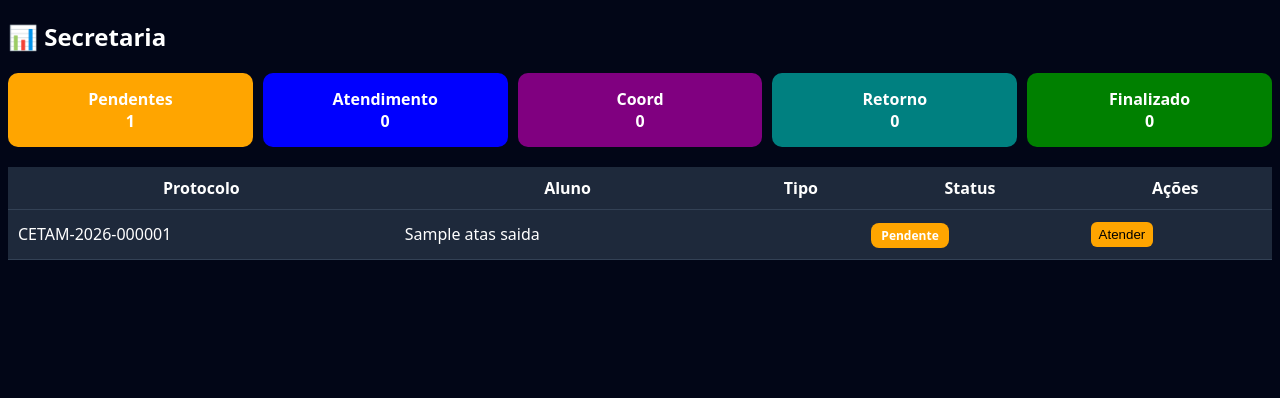
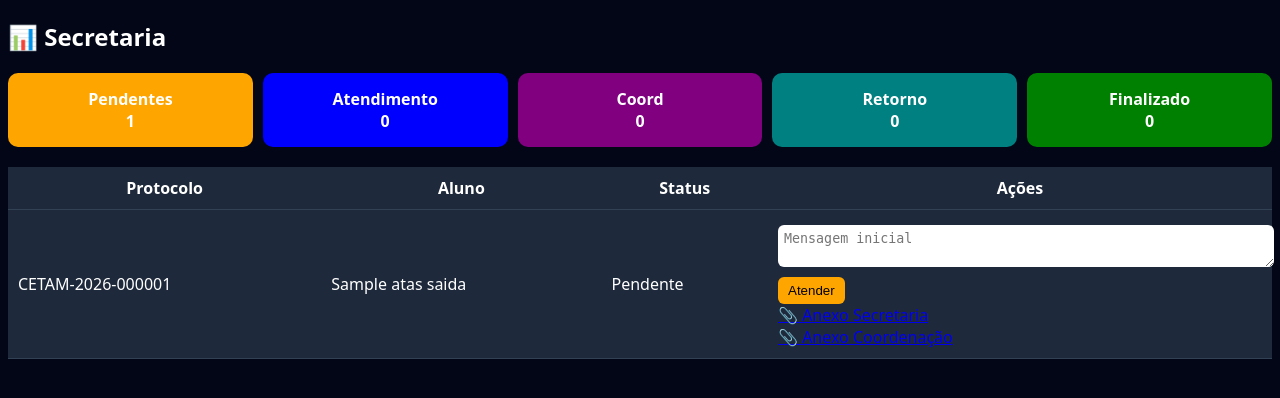
Before and after one commit to thiagoTBA/ata-online, a Flask app: page /secretaria in a window 1280 px wide. Shown: the top 398 px of the page. Run offline with Flask 3, Linux system fonts and the light colour scheme; the visitor is signed in with stand-in values (Sample User, id 1); tables that the repository leaves empty hold one stand-in row (values such as "Sample post"); a database or web service that is not in the repository returns one stand-in record (values such as "Sample title"); some libraries are stand-ins or nearby versions.

Commit message:
REWORK final

```diff
--- a/app.py
+++ b/app.py
@@ -391,7 +391,93 @@ def finalizar(id):
     db.close()
 
     return redirect("/secretaria")
+#-------------------send file secret------------
+@app.route("/secretaria/anexo/<int:id>", methods=["POST"])
+def secretaria_anexo(id):
+    if "user_id" not in session:
+        return redirect("/login")
 
+    if session.get("role") not in ["admin", "secretaria"]:
+        return "Sem permissão", 403
+
+    mensagem = request.form.get("mensagem", "").strip()
+    file = request.files.get("anexo_secretaria")
+
+    if not mensagem and not file:
+        return "Envie mensagem ou anexo", 400
+
+    if mensagem and len(mensagem) > 1000:
+        return "Mensagem muito grande", 400
+
+    db = get_db()
+    cur = db.cursor()
+
+    try:
+        # 🔍 valida protocolo
+        cur.execute("""
+            SELECT aluno_nome, status
+            FROM atas_saida
+            WHERE id=%s AND unidade_atual_id=%s
+        """, (id, session["unidade_id"]))
+
+        row = cur.fetchone()
+        if not row:
+            return "Protocolo não encontrado", 404
+
+        nome, status = row
+
+        if status not in ["EM_ATENDIMENTO", "RETORNADO_SECRETARIA"]:
+            return "Não pode enviar anexo neste estado", 400
+
+        anexo_url = None
+
+        # 📎 upload
+        if file and file.filename:
+            filename = file.filename.lower()
+
+            allowed_ext = ["pdf", "png", "jpg", "jpeg"]
+            ext = filename.split(".")[-1]
+
+            if ext not in allowed_ext:
+                return "Arquivo inválido", 400
+
+            # 🔒 limite de tamanho (5MB)
+            file.seek(0, os.SEEK_END)
+            size = file.tell()
+            file.seek(0)
+
+            if size > 5 * 1024 * 1024:
+                return "Arquivo muito grande (máx 5MB)", 400
+
+            result = cloudinary.uploader.upload(file)
+            anexo_url = result["secure_url"]
+
+        # 🧾 update no banco
+        cur.execute("""
+            UPDATE atas_saida
+            SET mensagem = COALESCE(mensagem, '') || %s,
+                anexo_secretaria = COALESCE(%s, anexo_secretaria)
+            WHERE id=%s AND unidade_atual_id=%s
+        """, (
+            ("\n\n" + mensagem) if mensagem else "",
+            anexo_url,
+            id,
+            session["unidade_id"]
+        ))
+
+        db.commit()
+
+    except Exception as e:
+        db.rollback()
+        return f"Erro: {e}", 500
+
+    finally:
+        cur.close()
+        db.close()
+
+    log_action(session["user_id"], "SECRETARIA_ENVIOU_ANEXO", f"id={id} | aluno={nome}")
+
+    return redirect("/secretaria")
 # ---------------- TRANSMISSÃO ----------------
 @app.route("/tramitar/<int:id>", methods=["POST"])
 def tramitar(id):
@@ -400,37 +486,41 @@ def tramitar(id):
 
     nova_unidade = request.form.get("unidade_id")
 
+    if not nova_unidade:
+        return "Unidade inválida", 400
+
     db = get_db()
     cur = db.cursor()
 
-    # 🔍 valida protocolo + status
-    cur.execute("""
-        SELECT status FROM atas_saida
-        WHERE id=%s AND unidade_atual_id=%s
-    """, (id, session["unidade_id"]))
+    try:
+        cur.execute("""
+            SELECT status FROM atas_saida
+            WHERE id=%s AND unidade_atual_id=%s
+        """, (id, session["unidade_id"]))
 
-    row = cur.fetchone()
-    if not row:
-        return "Protocolo não encontrado", 404
+        row = cur.fetchone()
+        if not row:
+            return "Protocolo não encontrado", 404
 
-    status = row[0]
+        if row[0] != "EM_ATENDIMENTO":
+            return "Só pode tramitar em atendimento", 400
 
-    if status != "EM_ATENDIMENTO":
-        return "Só pode tramitar protocolos em atendimento", 400
+        cur.execute("""
+            UPDATE atas_saida
+            SET unidade_atual_id=%s,
+                status='AGUARDANDO_COORD'
+            WHERE id=%s AND unidade_atual_id=%s AND status='EM_ATENDIMENTO'
+        """, (nova_unidade, id, session["unidade_id"]))
 
-    # ✅ update
-    cur.execute("""
-        UPDATE atas_saida
-        SET unidade_atual_id=%s,
-            status='AGUARDANDO_COORD'
-        WHERE id=%s AND unidade_atual_id=%s
-    """, (nova_unidade, id, session["unidade_id"]))
+        db.commit()
 
-    log_action(session["user_id"], "TRAMITOU", f"id={id} -> unidade={nova_unidade}")
+    except:
+        db.rollback()
+        return "Erro ao tramitar", 500
 
-    db.commit()
-    cur.close()
-    db.close()
+    finally:
+        cur.close()
+        db.close()
 
     return redirect("/secretaria")
 # ---------------- COORDENAÇÃO ----------------
@@ -544,42 +634,51 @@ def atender(id):
     if session.get("role") not in ["admin", "secretaria"]:
         return "Sem permissão", 403
 
+    mensagem = request.form.get("mensagem", "").strip()
+
+    if len(mensagem) > 1000:
+        return "Mensagem muito grande", 400
+
     db = get_db()
     cur = db.cursor()
 
-    # 🔍 valida protocolo + status
-    cur.execute("""
-        SELECT aluno_nome, status FROM atas_saida
-        WHERE id=%s AND unidade_atual_id=%s
-    """, (id, session["unidade_id"]))
+    try:
+        cur.execute("""
+            SELECT aluno_nome FROM atas_saida
+            WHERE id=%s AND unidade_atual_id=%s AND status='PENDENTE'
+        """, (id, session["unidade_id"]))
 
-    row = cur.fetchone()
-    if not row:
-        return "Protocolo não encontrado", 404
+        row = cur.fetchone()
+        if not row:
+            return "Protocolo inválido ou já atendido", 400
 
-    nome, status = row
+        nome = row[0]
 
-    if status != "PENDENTE":
-        return "Só é possível atender protocolos pendentes", 400
+        cur.execute("""
+            UPDATE atas_saida
+            SET atendente=%s,
+                data_atendimento=NOW(),
+                mensagem=%s,
+                status='EM_ATENDIMENTO'
+            WHERE id=%s AND unidade_atual_id=%s AND status='PENDENTE'
+        """, (
+            session["username"],
+            mensagem,
+            id,
+            session["unidade_id"]
+        ))
 
-    # ✅ update
-    cur.execute("""
-        UPDATE atas_saida
-        SET atendente=%s,
-            data_atendimento=NOW(),
-            status='EM_ATENDIMENTO'
-        WHERE id=%s AND unidade_atual_id=%s
-    """, (
-        session["username"],
-        id,
-        session["unidade_id"]
-    ))
+        db.commit()
+
+    except:
+        db.rollback()
+        return "Erro ao atender", 500
+
+    finally:
+        cur.close()
+        db.close()
 
     log_action(session["user_id"], "ATENDEU", f"id={id} | aluno={nome}")
-
-    db.commit()
-    cur.close()
-    db.close()
 
     return redirect("/secretaria")
 # ---------------- PARECER ----------------
@@ -591,48 +690,151 @@ def parecer(id):
     if session.get("role") not in ["admin", "coordenacao"]:
         return "Sem permissão", 403
 
-    parecer = request.form["parecer"]
-    decisao = request.form["status"]
+    parecer = request.form.get("parecer", "").strip()
+    decisao = request.form.get("status")
+
+    if not parecer:
+        return "Parecer obrigatório", 400
+
+    if len(parecer) > 2000:
+        return "Parecer muito grande", 400
 
     db = get_db()
     cur = db.cursor()
 
-    # 🔍 valida status
-    cur.execute("""
-        SELECT status FROM atas_saida
-        WHERE id=%s AND unidade_atual_id=%s
-    """, (id, session["unidade_id"]))
+    try:
+        cur.execute("""
+            SELECT status FROM atas_saida
+            WHERE id=%s AND unidade_atual_id=%s
+        """, (id, session["unidade_id"]))
 
-    row = cur.fetchone()
-    if not row:
-        return "Protocolo não encontrado", 404
+        row = cur.fetchone()
+        if not row:
+            return "Protocolo não encontrado", 404
 
-    if row[0] != "AGUARDANDO_COORD":
-        return "Protocolo não está na coordenação", 400
+        if row[0] != "AGUARDANDO_COORD":
+            return "Protocolo não está na coordenação", 400
 
-    # ✅ update
-    cur.execute("""
-        UPDATE atas_saida
-        SET parecer=%s,
-            decisao=%s,
-            coordenador=%s,
-            data_parecer=NOW(),
-            status='RETORNADO_SECRETARIA'
-        WHERE id=%s AND unidade_atual_id=%s
-    """, (
-        parecer,
-        decisao,
-        session["username"],
-        id,
-        session["unidade_id"]
-    ))
+        file = request.files.get("anexo_coord")
+        anexo_coord = None
 
-    db.commit()
-    cur.close()
-    db.close()
+        # 📎 upload com validação
+        if file and file.filename:
+            filename = file.filename.lower()
 
-    return redirect("/")
+            allowed_ext = ["pdf", "png", "jpg", "jpeg"]
+            ext = filename.split(".")[-1]
 
+            if ext not in allowed_ext:
+                return "Arquivo inválido", 400
+
+            # 🔒 limite 5MB
+            file.seek(0, os.SEEK_END)
+            size = file.tell()
+            file.seek(0)
+
+            if size > 5 * 1024 * 1024:
+                return "Arquivo muito grande (máx 5MB)", 400
+
+            result = cloudinary.uploader.upload(file)
+            anexo_coord = result["secure_url"]
+
+        # 🧾 update
+        if anexo_coord:
+            cur.execute("""
+                UPDATE atas_saida
+                SET parecer=%s,
+                    decisao=%s,
+                    anexo_coord=%s,
+                    coordenador=%s,
+                    data_parecer=NOW(),
+                    status='RETORNADO_SECRETARIA'
+                WHERE id=%s AND unidade_atual_id=%s AND status='AGUARDANDO_COORD'
+            """, (
+                parecer,
+                decisao,
+                anexo_coord,
+                session["username"],
+                id,
+                session["unidade_id"]
+            ))
+
+        else:
+            cur.execute("""
+                UPDATE atas_saida
+                SET parecer=%s,
+                    decisao=%s,
+                    coordenador=%s,
+                    data_parecer=NOW(),
+                    status='RETORNADO_SECRETARIA'
+                WHERE id=%s AND unidade_atual_id=%s AND status='AGUARDANDO_COORD'
+            """, (
+                parecer,
+                decisao,
+                session["username"],
+                id,
+                session["unidade_id"]
+            ))
+
+        db.commit()
+
+    except Exception as e:
+        db.rollback()
+        return f"Erro ao registrar parecer: {e}", 500
+
+    finally:
+        cur.close()
+        db.close()
+
+    return redirect("/coordenacao")
+
+# ---------------- ANEXO ---------------
+@app.route("/coord_tramitar/<int:id>", methods=["POST"])
+def coord_tramitar(id):
+    if session.get("role") not in ["admin", "coordenacao"]:
+        return "Sem permissão", 403
+
+    nova_unidade = request.form.get("unidade_id")
+
+    if not nova_unidade:
+        return "Unidade inválida", 400
+
+    db = get_db()
+    cur = db.cursor()
+
+    try:
+        cur.execute("""
+            SELECT status FROM atas_saida
+            WHERE id=%s AND unidade_atual_id=%s
+        """, (id, session["unidade_id"]))
+
+        row = cur.fetchone()
+        if not row:
+            return "Protocolo inválido", 404
+
+        if row[0] not in ["AGUARDANDO_COORD", "RETORNADO_SECRETARIA"]:
+            return "Não pode tramitar neste estado", 400
+
+        cur.execute("""
+            UPDATE atas_saida
+            SET unidade_atual_id=%s,
+                status='AGUARDANDO_COORD'
+            WHERE id=%s AND unidade_atual_id=%s
+        """, (nova_unidade, id, session["unidade_id"]))
+
+        db.commit()
+
+    except:
+        db.rollback()
+        return "Erro ao tramitar", 500
+
+    finally:
+        cur.close()
+        db.close()
+
+    log_action(session["user_id"], "COORD_TRAMITOU", f"id={id}")
+
+    return redirect("/coordenacao")
 # ---------------- admin supa ----------------
 @app.route("/admin/create_full_user", methods=["POST"])
 def create_full_user():
@@ -640,14 +842,12 @@ def create_full_user():
         return "Sem permissão", 403
 
     username = request.form.get("username")
-    nome = request.form.get("nome")
     unidade_id = request.form.get("unidade_id")
     role = request.form.get("role")
 
     if not username or not unidade_id or not role:
         return "Dados inválidos", 400
 
-    # 🔒 unit_admin só cria na própria unidade
     if session["role"] == "unit_admin":
         unidade_id = session["unidade_id"]
 
@@ -672,19 +872,19 @@ def create_full_user():
 
         db.commit()
 
-    except Exception as e:
+    except:
         db.rollback()
-        return f"Erro: {e}"
+        return "Erro ao criar usuário", 500
 
     finally:
         cur.close()
         db.close()
 
     return f"""
-    <h3>Usuário criado</h3>
-    <p>Login: {username}</p>
-    <p>Senha: {senha}</p>
-    <a href="/admin/users">Voltar</a>
+    <script>
+    alert("Usuário criado!\\nLogin: {username}\\nSenha: {senha}");
+    window.location.href="/admin/users";
+    </script>
     """
 # ---------------- ENVIAR UNIDADES ----------------
 
@@ -756,8 +956,6 @@ def admin_unidades():
 
     return render_template("unidades.html", unidades=unidades)
 
-# ---------------- ADMIN USERS ----------------
-
 @app.route("/admin/users", methods=["GET", "POST"])
 def admin_users():
     if "user_id" not in session:
@@ -781,10 +979,9 @@ def admin_users():
         if new_role not in ["user", "unit_admin", "secretaria", "coordenacao", "admin"]:
             return "Role inválido", 400
 
-        # 🔴 ADMIN
         if role == "admin":
             if user_id == session["user_id"] and new_role != "admin":
-                return "Você não pode remover seu próprio admin", 400
+                return "Não pode remover seu admin", 400
 
             cur.execute("""
                 UPDATE usuarios
@@ -792,13 +989,8 @@ def admin_users():
                 WHERE id=%s
             """, (new_unidade, new_role, user_id))
 
-        # 🟡 UNIT ADMIN
         elif role == "unit_admin":
-
-            if new_role == "admin":
-                return "Sem permissão", 403
-
-            if new_role == "unit_admin":
+            if new_role in ["admin", "unit_admin"]:
                 return "Sem permissão", 403
 
             cur.execute("""
@@ -809,21 +1001,37 @@ def admin_users():
 
         db.commit()
 
-    # ---------------- LISTAGEM ----------------
-    if role == "admin":
-        cur.execute("""
-            SELECT id, username, role, created_at, unidade_id
-            FROM usuarios
-            ORDER BY id
-        """)
-    else:
-        cur.execute("""
-            SELECT id, username, role, created_at, unidade_id
-            FROM usuarios
-            WHERE unidade_id=%s
-            ORDER BY id
-        """, (unidade_id,))
+    # ---------------- FILTROS ----------------
+    q = request.args.get("q")
+    role_f = request.args.get("role")
+    unidade_f = request.args.get("unidade")
 
+    query = """
+        SELECT id, username, role, created_at, unidade_id
+        FROM usuarios
+        WHERE 1=1
+    """
+    params = []
+
+    if role == "unit_admin":
+        query += " AND unidade_id=%s"
+        params.append(unidade_id)
+
+    if q:
+        query += " AND username ILIKE %s"
+        params.append(f"%{q}%")
+
+    if role_f:
+        query += " AND role=%s"
+        params.append(role_f)
+
+    if unidade_f and role == "admin":
+        query += " AND unidade_id=%s"
+        params.append(unidade_f)
+
+    query += " ORDER BY id DESC"
+
+    cur.execute(query, tuple(params))
     users = cur.fetchall()
 
     cur.execute("SELECT id, nome FROM unidades ORDER BY nome")
@@ -837,45 +1045,69 @@ def admin_users():
 # ---------------- RESERT ADM ----------------
 @app.route("/admin/reset_password/<int:id>", methods=["POST"])
 def reset_password(id):
-    if not is_admin():
+    if session.get("role") not in ["admin", "unit_admin"]:
         return "Sem permissão", 403
-
-    nova = gerar_senha()
 
     db = get_db()
     cur = db.cursor()
+
+    # 🔒 unit_admin só da unidade dele
+    if session["role"] == "unit_admin":
+        cur.execute("SELECT unidade_id FROM usuarios WHERE id=%s", (id,))
+        u = cur.fetchone()
+        if not u or u[0] != session["unidade_id"]:
+            return "Sem permissão", 403
+
+    nova = gerar_senha()
 
     cur.execute("""
         UPDATE usuarios
         SET password=%s
         WHERE id=%s
-    """, (
-        generate_password_hash(nova),
-        id
-    ))
+    """, (generate_password_hash(nova), id))
 
     db.commit()
     cur.close()
     db.close()
 
-    log_action(session["user_id"], "RESET_PASSWORD", f"user={id}")
-
-    return f"Nova senha: {nova}"
-
+    return f"""
+<script>
+alert("Nova senha: {nova}");
+window.location.href="/admin/users";
+</script>
+"""
 # ---------------- TROCA SENHA USER ----------------
 @app.route("/change_password", methods=["POST"])
 def change_password():
     if "user_id" not in session:
         return redirect("/login")
 
+    atual = request.form.get("atual")
     nova = request.form.get("nova")
 
-    if not nova or len(nova) < 4:
-        return "Senha inválida", 400
+    if not atual or not nova:
+        return "Preencha todos os campos", 400
+
+    if len(nova) < 4:
+        return "Senha muito curta", 400
 
     db = get_db()
     cur = db.cursor()
 
+    # 🔍 pega hash atual
+    cur.execute("SELECT password FROM usuarios WHERE id=%s", (session["user_id"],))
+    row = cur.fetchone()
+
+    if not row:
+        return "Usuário inválido", 400
+
+    hash_db = row[0]
+
+    # 🔒 valida senha atual
+    if not check_password_hash(hash_db, atual):
+        return "Senha atual incorreta", 400
+
+    # ✅ atualiza
     cur.execute("""
         UPDATE usuarios
         SET password=%s
--- a/templates/coordenacao.html
+++ b/templates/coordenacao.html
@@ -89,13 +89,15 @@ button {
   <!-- 🔥 AÇÕES -->
   {% if ata.status == "AGUARDANDO_COORD" %}
 
-    <form method="POST" action="/parecer/{{ ata.id }}">
+    <form method="POST" action="/parecer/{{ ata.id }}" enctype="multipart/form-data">
   <textarea name="parecer" placeholder="Digite o parecer..." required></textarea>
 
   <select name="status">
     <option value="DEFERIDO">Deferir</option>
     <option value="INDEFERIDO">Indeferir</option>
   </select>
+
+  <input type="file" name="anexo_coord">
 
   <button style="background: green;">Enviar</button>
 </form>
--- a/templates/index.html
+++ b/templates/index.html
@@ -172,6 +172,11 @@ button {
   {% if a["protocolo"] %}
     <div class="tag ok">📄 {{ a["protocolo"] }}</div>
   {% endif %}
+  {% if a["anexo_secretaria"] %}
+  <div class="tag ok">
+    <a href="{{ a["anexo_secretaria"] }}" target="_blank">📎 Secretaria</a>
+  </div>
+{% endif %}
 
   <div class="tag p2">
     📌 {{ tipos.get(a["tipo"], "Desconhecido") }}
--- a/templates/secretaria.html
+++ b/templates/secretaria.html
@@ -5,25 +5,9 @@
 <title>Secretaria</title>
 
 <style>
-body {
-  font-family: system-ui;
-  background: #020617;
-  color: white;
-}
-
-.cards {
-  display: flex;
-  gap: 10px;
-  margin-bottom: 20px;
-}
-
-.card {
-  flex: 1;
-  padding: 15px;
-  border-radius: 10px;
-  text-align: center;
-  font-weight: bold;
-}
+body { font-family: system-ui; background: #020617; color: white; }
+.cards { display: flex; gap: 10px; margin-bottom: 20px; }
+.card { flex: 1; padding: 15px; border-radius: 10px; text-align: center; font-weight: bold; }
 
 .PENDENTE { background: orange; }
 .EM_ATENDIMENTO { background: blue; }
@@ -31,27 +15,20 @@ body {
 .RETORNADO_SECRETARIA { background: teal; }
 .FINALIZADO { background: green; }
 
-table {
+table { width: 100%; background: #1e293b; border-collapse: collapse; }
+th, td { padding: 10px; border-bottom: 1px solid #334155; }
+
+textarea, input {
   width: 100%;
-  background: #1e293b;
-  border-collapse: collapse;
-}
-
-th, td {
-  padding: 10px;
-  border-bottom: 1px solid #334155;
-}
-
-.status {
-  padding: 4px 10px;
-  border-radius: 8px;
-  font-size: 12px;
-  font-weight: bold;
+  margin-top: 5px;
+  border-radius: 6px;
+  border: none;
+  padding: 6px;
 }
 
 button {
-  margin: 2px;
-  padding: 5px 8px;
+  margin-top: 5px;
+  padding: 6px 10px;
   border-radius: 6px;
   border: none;
   cursor: pointer;
@@ -63,7 +40,6 @@ button {
 
 <h2>📊 Secretaria</h2>
 
-<!-- DASHBOARD -->
 <div class="cards">
   <div class="card PENDENTE">Pendentes<br>{{ stats.PENDENTE }}</div>
   <div class="card EM_ATENDIMENTO">Atendimento<br>{{ stats.EM_ATENDIMENTO }}</div>
@@ -76,7 +52,6 @@ button {
 <tr>
   <th>Protocolo</th>
   <th>Aluno</th>
-  <th>Tipo</th>
   <th>Status</th>
   <th>Ações</th>
 </tr>
@@ -86,37 +61,32 @@ button {
 
 <td>{{ ata.protocolo }}</td>
 <td>{{ ata.aluno_nome }}</td>
-<td>{{ tipos[ata.tipo] }}</td>
 
-<td>
-  <span class="status {{ ata.status }}">
-    {{ STATUS[ata.status] }}
-  </span>
-</td>
+<td>{{ STATUS[ata.status] }}</td>
 
 <td>
 
 {% if ata.status == "PENDENTE" %}
 <form method="POST" action="/atender/{{ ata.id }}">
+  <textarea name="mensagem" placeholder="Mensagem inicial"></textarea>
   <button style="background: orange;">Atender</button>
 </form>
 
-{% elif ata.status == "EM_ATENDIMENTO" %}
+{% elif ata.status == "EM_ATENDIMENTO" or ata.status == "RETORNADO_SECRETARIA" %}
 
-<form method="POST" action="/enviar_coord/{{ ata.id }}">
-  <button style="background: purple;">Coord</button>
+<!-- 🔥 NOVO: MENSAGEM + ANEXO -->
+<form method="POST" action="/secretaria/anexo/{{ ata.id }}" enctype="multipart/form-data">
+  <textarea name="mensagem" placeholder="Mensagem ao aluno"></textarea>
+  <input type="file" name="anexo_secretaria">
+  <button style="background:#2563eb;">Enviar resposta</button>
 </form>
 
-<form method="POST" action="/finalizar/{{ ata.id }}">
-  <button style="background: green;">Finalizar</button>
+<!-- 🔁 COORD -->
+<form method="POST" action="/enviar_coord/{{ ata.id }}">
+  <button style="background: purple;">Enviar Coord</button>
 </form>
 
-<form method="POST" action="/tramitar/{{ ata.id }}">
-  <input name="unidade_id" placeholder="Unidade" required>
-  <button style="background: #6366f1;">Tramitar</button>
-</form>
-
-{% elif ata.status == "RETORNADO_SECRETARIA" %}
+<!-- ✅ FINALIZAR -->
 <form method="POST" action="/finalizar/{{ ata.id }}">
   <button style="background: green;">Finalizar</button>
 </form>
@@ -129,8 +99,16 @@ button {
 
 {% endif %}
 
+<!-- 📎 ANEXOS -->
+{% if ata.anexo_secretaria %}
+  <div><a href="{{ ata.anexo_secretaria }}" target="_blank">📎 Anexo Secretaria</a></div>
+{% endif %}
+
+{% if ata.anexo_coord %}
+  <div><a href="{{ ata.anexo_coord }}" target="_blank">📎 Anexo Coordenação</a></div>
+{% endif %}
+
 </td>
-
 </tr>
 {% endfor %}
 
```
Also changed, not shown: templates/admin_users.html (+32 -30 lines). Lines whose indentation alone changed are shown as unchanged.
